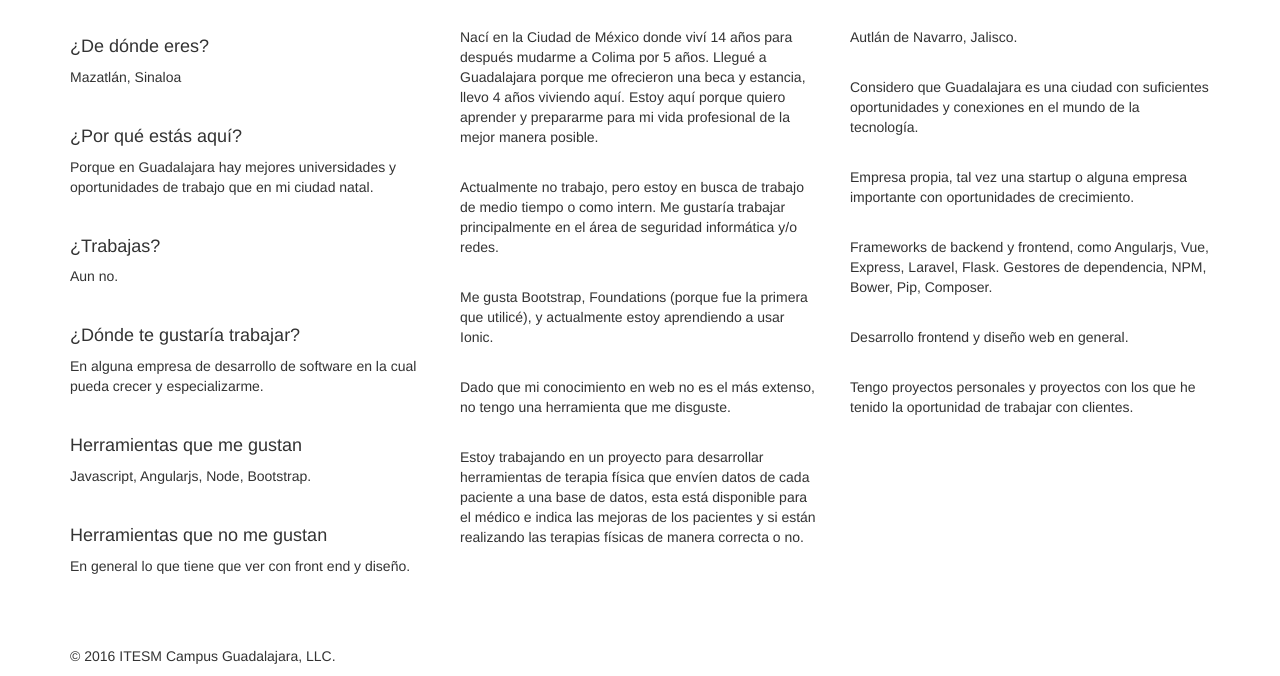
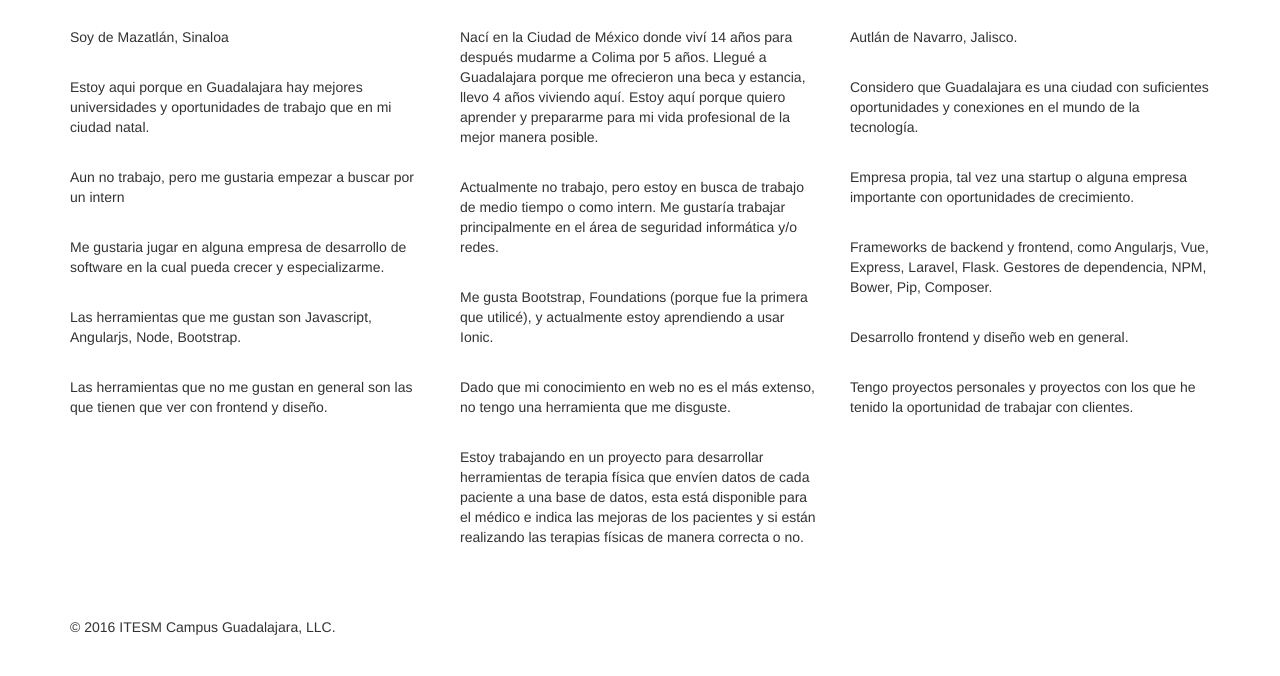
Before and after one commit to rodolfopadro/ProyectoWeb, a plain HTML site: page index.html in a window 1280 px wide. Shown: the part 583-1259 px from the top of the page. After the commit the page ends 1230 px from the top, so only its background shows below. Drawn offline with nearby package versions, Linux system fonts and the light colour scheme.

Commit message:
Fix index

```diff
--- a/index.html
+++ b/index.html
@@ -44,23 +44,17 @@
           <div class="col-lg-4" id="rodo">
             <h2>Rodolfo Padró</h2>
             <br>
-            <h4>¿De dónde eres?</h4>
-            <p> Mazatlán, Sinaloa</p>
+            <p> Soy de Mazatlán, Sinaloa</p>
             <br>
-            <h4>¿Por qué estás aquí?</h4>
-            <p> Porque en Guadalajara hay mejores universidades y oportunidades de trabajo que en mi ciudad natal. </p>
+            <p> Estoy aqui porque en Guadalajara hay mejores universidades y oportunidades de trabajo que en mi ciudad natal. </p>
             <br>
-            <h4>¿Trabajas?</h4>
-            <p>Aun no.</p>
+            <p>Aun no trabajo, pero me gustaria empezar a buscar por un intern</p>
             <br>
-            <h4>¿Dónde te gustaría trabajar?</h4>
-            <p>En alguna empresa de desarrollo de software en la cual pueda crecer y especializarme.</p>
+            <p>Me gustaria jugar en alguna empresa de desarrollo de software en la cual pueda crecer y especializarme.</p>
             <br>
-            <h4>Herramientas que me gustan</h4>
-            <p>Javascript, Angularjs, Node, Bootstrap.</p>
+            <p>Las herramientas que me gustan son Javascript, Angularjs, Node, Bootstrap.</p>
             <br>
-            <h4>Herramientas que no me gustan</h4>
-            <p>En general lo que tiene que ver con front end y diseño.</p>
+            <p>Las herramientas que no me gustan en general son las que tienen que ver con frontend y diseño.</p>
           </div>
 
           <div class="col-lg-4" id="fredele">
```
